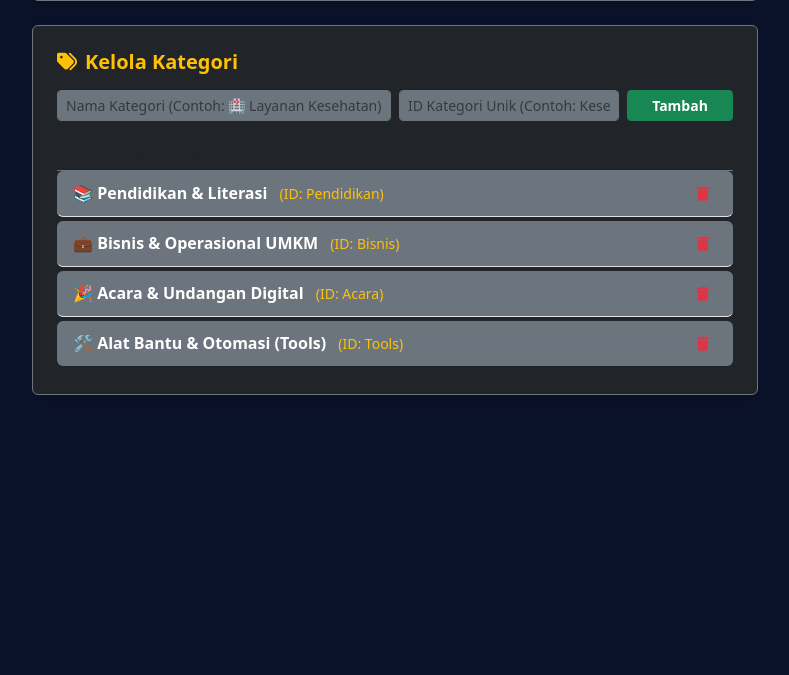
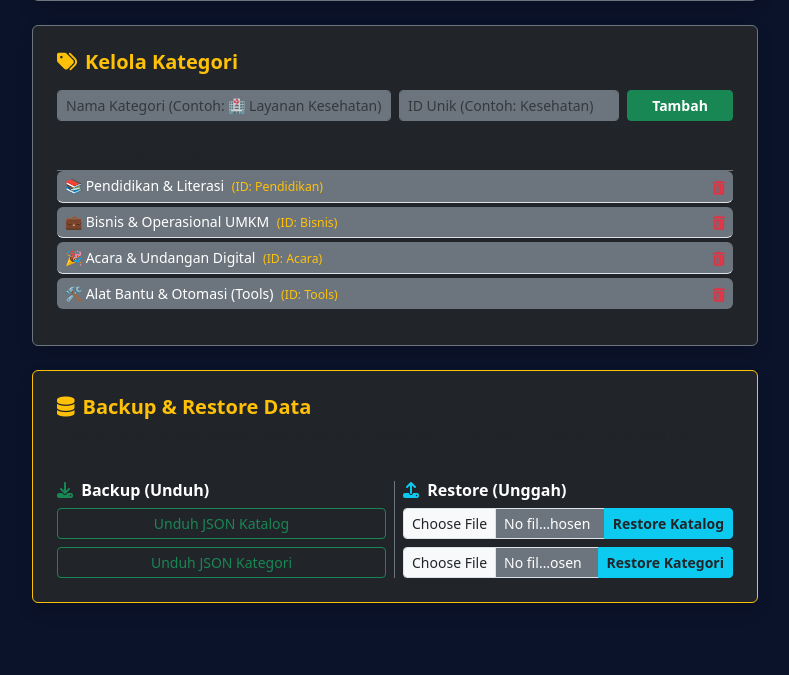
Before and after one commit to hendraelkariem12-a11y/hendra-media-tech, a Flask app: page /admin/tambah in a window 1280 px wide. Shown: the part 703-1378 px from the top of the page, without its empty margins (245-1034 px from the left). Before the commit the page ends 1098 px from the top, so only its background shows below. Run offline with Flask 3, Linux system fonts and the light colour scheme; the visitor is signed in with stand-in values (Sample User, id 1); some libraries are stand-ins or nearby versions.

Commit message:
Update tambah.html

```diff
--- a/templates/tambah.html
+++ b/templates/tambah.html
@@ -19,7 +19,10 @@
         {% with messages = get_flashed_messages(with_categories=true) %}
           {% if messages %}
             {% for category, message in messages %}
-              <div class="alert alert-{{ category }} py-2 small mb-3">{{ message }}</div>
+              <div class="alert alert-{{ category }} py-2 small mb-3 alert-dismissible fade show">
+                {{ message }}
+                <button type="button" class="btn-close" data-bs-dismiss="alert"></button>
+              </div>
             {% endfor %}
           {% endif %}
         {% endwith %}
@@ -56,7 +59,7 @@
             </form>
         </div>
 
-        <!-- FORM 2: KELOLA KATEGORI (TAMBAH & HAPUS) -->
+        <!-- FORM 2: KELOLA KATEGORI -->
         <div class="card p-4 bg-dark text-white border-secondary mb-4 shadow">
             <h5 class="text-warning fw-bold mb-3"><i class="fa-solid fa-tags me-2"></i>Kelola Kategori</h5>
 
@@ -65,7 +68,7 @@
                     <input type="text" name="nama" class="form-control form-control-sm bg-secondary text-white border-secondary" placeholder="Nama Kategori (Contoh: 🏥 Layanan Kesehatan)" required>
                 </div>
                 <div class="col-md-4">
-                    <input type="text" name="id_kat" class="form-control form-control-sm bg-secondary text-white border-secondary" placeholder="ID Kategori Unik (Contoh: Kesehatan)" required>
+                    <input type="text" name="id_kat" class="form-control form-control-sm bg-secondary text-white border-secondary" placeholder="ID Unik (Contoh: Kesehatan)" required>
                 </div>
                 <div class="col-md-2">
                     <button type="submit" class="btn btn-success btn-sm w-100 fw-bold">Tambah</button>
@@ -73,26 +76,57 @@
             </form>
 
             <h6 class="small text-muted fw-bold mb-2">Daftar Kategori Aktif:</h6>
-            <div class="list-group list-group-flush">
+            <div class="list-group list-group-flush mb-2" style="max-height: 200px; overflow-y: auto;">
                 {% for kat in kategori_list %}
-                <div class="list-group-item bg-secondary text-white d-flex justify-content-between align-items-center mb-1 rounded">
+                <div class="list-group-item bg-secondary text-white d-flex justify-content-between align-items-center mb-1 rounded py-1 px-2 small">
                     <div>
-                        <strong>{{ kat.nama }}</strong> <small class="text-warning ms-2">(ID: {{ kat.id }})</small>
+                        {{ kat.nama }} <small class="text-warning ms-1">(ID: {{ kat.id }})</small>
                     </div>
-                    <form action="/admin/kategori/hapus/{{ kat.id }}" method="POST" class="mb-0" onsubmit="return confirm('Hapus kategori ini?');">
-                        <button type="submit" class="btn btn-sm btn-outline-danger border-0"><i class="fa-solid fa-trash"></i></button>
+                    <form action="/admin/kategori/hapus/{{ kat.id }}" method="POST" class="mb-0" onsubmit="return confirm('Hapus kategori ini? Kotak layanan di dalamnya mungkin tidak akan muncul.');">
+                        <button type="submit" class="btn btn-sm btn-link text-danger p-0 border-0"><i class="fa-solid fa-trash-can"></i></button>
                     </form>
                 </div>
                 {% endfor %}
             </div>
         </div>
 
-        {% if json_result %}
-        <div class="card p-3 bg-dark border-warning">
-            <h6 class="text-warning fw-bold mb-2">📋 Hasil JSON Terbaru:</h6>
-            <textarea class="form-control bg-black text-warning small font-monospace" rows="6" readonly>{{ json_result }}</textarea>
+        <!-- SECTION 3: BACKUP & RESTORE DATA -->
+        <div class="card p-4 bg-dark text-white border-warning mb-4 shadow">
+            <h5 class="text-warning fw-bold mb-1"><i class="fa-solid fa-database me-2"></i>Backup & Restore Data</h5>
+            <p class="small text-muted mb-3">Karena Vercel menggunakan folder sementara, harap backup data JSON Anda secara berkala ke komputer lokal.</p>
+
+            <div class="row g-3">
+                <!-- Backup -->
+                <div class="col-md-6 border-end border-secondary">
+                    <h6 class="fw-bold"><i class="fa-solid fa-download me-1 text-success"></i> Backup (Unduh)</h6>
+                    <div class="d-grid gap-2">
+                        <a href="/admin/backup/katalog" class="btn btn-sm btn-outline-success">Unduh JSON Katalog</a>
+                        <a href="/admin/backup/kategori" class="btn btn-sm btn-outline-success">Unduh JSON Kategori</a>
+                    </div>
+                </div>
+                <!-- Restore -->
+                <div class="col-md-6">
+                    <h6 class="fw-bold"><i class="fa-solid fa-upload me-1 text-info"></i> Restore (Unggah)</h6>
+
+                    <form action="/admin/restore/katalog" method="POST" enctype="multipart/form-data" class="mb-2">
+                        <div class="input-group input-group-sm">
+                            <input type="file" name="file_json" class="form-control form-control-sm bg-secondary text-white" accept=".json" required>
+                            <button type="submit" class="btn btn-info fw-bold text-dark" onsubmit="return confirm('Restore katalog akan menimpa data saat ini. Lanjut?');">Restore Katalog</button>
+                        </div>
+                    </form>
+
+                    <form action="/admin/restore/kategori" method="POST" enctype="multipart/form-data">
+                        <div class="input-group input-group-sm">
+                            <input type="file" name="file_json" class="form-control form-control-sm bg-secondary text-white" accept=".json" required>
+                            <button type="submit" class="btn btn-info fw-bold text-dark" onsubmit="return confirm('Restore kategori akan menimpa data saat ini. Lanjut?');">Restore Kategori</button>
+                        </div>
+                    </form>
+                </div>
+            </div>
         </div>
-        {% endif %}
+
     </div>
+
+    <script src="https://cdn.jsdelivr.net/npm/bootstrap@5.3.0/dist/js/bootstrap.bundle.min.js"></script>
 </body>
 </html>
```
